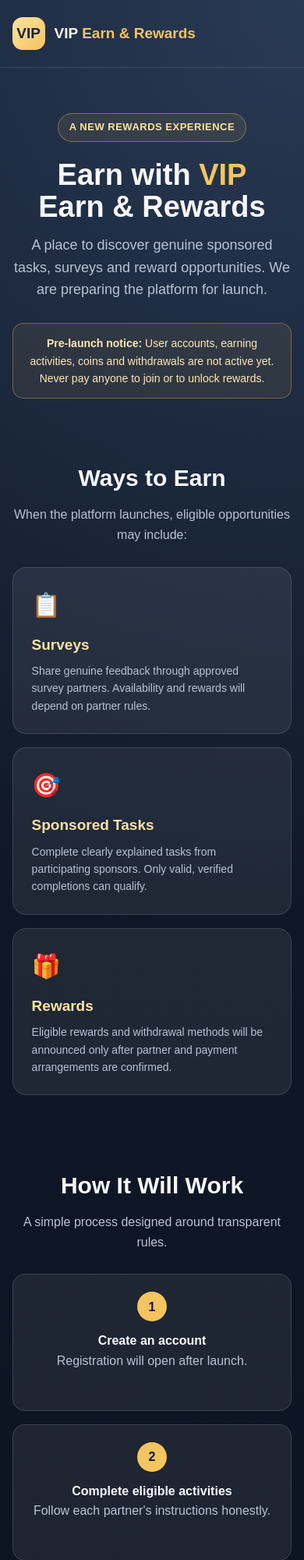
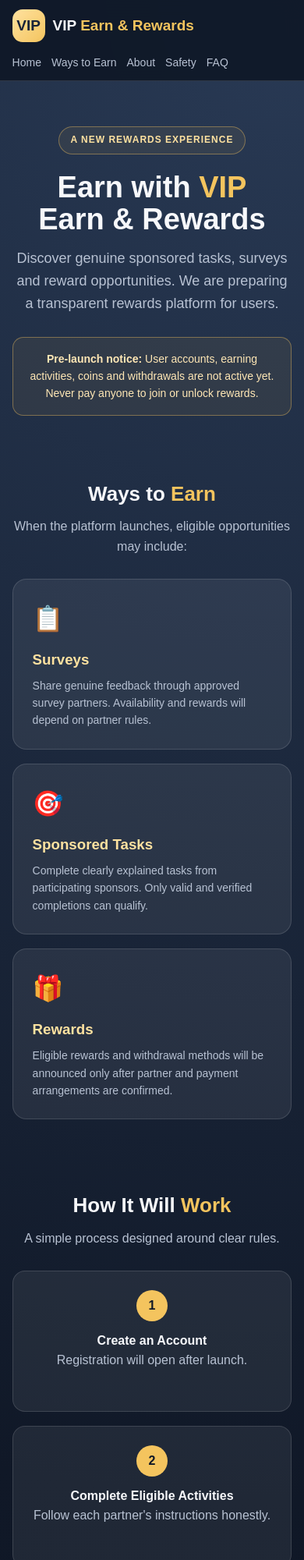
Before and after one commit to sahabsiyal66-hub/VIP-Earn-Rewards, a plain HTML site: page index.html in a window 390 px wide. Shown: the top 2000 px of the page at 78% size. Drawn offline with Linux system fonts and the light colour scheme.

Commit message:
Update index.html

```diff
--- a/index.html
+++ b/index.html
@@ -5,120 +5,247 @@
 <meta charset="UTF-8">
 <meta name="viewport" content="width=device-width, initial-scale=1.0">
 <meta name="theme-color" content="#101827">
-  <meta name="description" content="VIP Earn & Rewards - discover sponsored tasks, surveys and rewards. Coming soon.">
+<meta name="description" content="VIP Earn & Rewards - Discover genuine sponsored tasks, surveys and reward opportunities.">
 <title>VIP Earn & Rewards</title>
+
 <style>
 :root {
-      --navy: #101827;
-      --gold: #f4c45e;
-      --gold2: #ffe2a0;
-      --text: #f7f8fb;
-      --muted: #b8c2d3;
-      --panel: rgba(255,255,255,.07);
-      --line: rgba(255,255,255,.13);
+  --navy:#101827;
+  --gold:#f4c45e;
+  --light:#ffe2a0;
+  --text:#f7f8fb;
+  --muted:#b8c2d3;
+  --panel:rgba(255,255,255,.07);
+  --line:rgba(255,255,255,.13);
 }
-    * { box-sizing: border-box; }
-    body {
-      margin: 0;
-      font-family: Arial, Helvetica, sans-serif;
-      color: var(--text);
-      background: radial-gradient(circle at top right, #293a55 0, var(--navy) 48%, #0b1220 100%);
-      line-height: 1.6;
+*{box-sizing:border-box;scroll-behavior:smooth}
+body{
+  margin:0;
+  font-family:Arial,Helvetica,sans-serif;
+  color:var(--text);
+  background:radial-gradient(circle at top right,#293a55 0,var(--navy) 48%,#0b1220 100%);
+  line-height:1.6;
 }
-    .wrap { width: min(1100px, 92%); margin: auto; }
-    header { padding: 22px 0; border-bottom: 1px solid var(--line); }
-    .brand { display: flex; align-items: center; gap: 12px; font-weight: 800; font-size: 19px; }
-    .logo {
-      width: 42px; height: 42px; border-radius: 13px; display: grid; place-items: center;
-      color: #172338; background: linear-gradient(135deg, var(--gold2), var(--gold)); font-weight: 900;
+.wrap{width:min(1100px,92%);margin:auto}
+header{
+  position:sticky;top:0;z-index:10;
+  background:#101827ed;
+  border-bottom:1px solid var(--line);
+  backdrop-filter:blur(12px);
 }
-    .hero { padding: 78px 0 66px; text-align: center; }
-    .tag {
-      display: inline-block; padding: 7px 14px; border: 1px solid rgba(244,196,94,.4);
-      border-radius: 30px; color: var(--gold2); background: rgba(244,196,94,.09);
-      font-size: 13px; font-weight: 700; letter-spacing: .5px;
+.nav{
+  min-height:72px;display:flex;align-items:center;
+  justify-content:space-between;gap:15px;flex-wrap:wrap;
 }
-    h1 { margin: 22px 0 14px; font-size: clamp(38px, 7vw, 66px); line-height: 1.08; }
-    h1 span { color: var(--gold); }
-    .intro { max-width: 680px; margin: 0 auto; color: var(--muted); font-size: 18px; }
-    .notice {
-      max-width: 720px; margin: 28px auto 0; padding: 14px 18px; border-radius: 14px;
-      border: 1px solid rgba(244,196,94,.35); background: rgba(244,196,94,.08);
-      color: #ffe7b5; font-size: 14px;
+.brand{display:flex;align-items:center;gap:10px;font-weight:800;font-size:19px}
+.logo{
+  width:42px;height:42px;border-radius:13px;
+  display:grid;place-items:center;
+  color:#172338;background:linear-gradient(135deg,var(--light),var(--gold));
+  font-weight:900;
 }
-    .section { padding: 30px 0 62px; }
-    .section h2 { text-align: center; font-size: 30px; margin: 0 0 10px; }
-    .sub { text-align: center; color: var(--muted); margin: 0 auto 28px; max-width: 620px; }
-    .grid { display: grid; grid-template-columns: repeat(3, 1fr); gap: 17px; }
-    .card {
-      padding: 24px; border: 1px solid var(--line); border-radius: 18px;
-      background: var(--panel); min-height: 190px;
+nav{display:flex;gap:20px;flex-wrap:wrap}
+nav a{color:var(--muted);text-decoration:none;font-size:14px}
+nav a:hover{color:var(--gold)}
+.hero{text-align:center;padding:80px 0 65px}
+.tag{
+  display:inline-block;padding:7px 15px;
+  border:1px solid #f4c45e66;border-radius:30px;
+  color:var(--light);background:#f4c45e12;
+  font-size:12px;font-weight:bold;letter-spacing:1px;
 }
-    .icon { font-size: 30px; }
-    .card h3 { margin: 12px 0 7px; color: var(--gold2); font-size: 19px; }
-    .card p { margin: 0; color: var(--muted); font-size: 14px; }
-    .steps { display: grid; grid-template-columns: repeat(3, 1fr); gap: 17px; }
-    .step { text-align: center; padding: 22px 16px; border-radius: 16px; background: var(--panel); border: 1px solid var(--line); }
-    .num { width: 38px; height: 38px; margin: 0 auto 12px; display: grid; place-items: center; border-radius: 50%; background: var(--gold); color: var(--navy); font-weight: 900; }
-    footer { padding: 25px 0; text-align: center; border-top: 1px solid var(--line); color: var(--muted); font-size: 13px; }
-    @media (max-width: 700px) {
-      .hero { padding: 58px 0 48px; }
-      .grid, .steps { grid-template-columns: 1fr; }
-      .card { min-height: auto; }
+h1{font-size:clamp(38px,7vw,66px);line-height:1.1;margin:22px 0 14px}
+.gold{color:var(--gold)}
+.intro{max-width:680px;margin:auto;color:var(--muted);font-size:18px}
+.notice{
+  max-width:760px;margin:28px auto 0;padding:16px;
+  border-radius:14px;border:1px solid #f4c45e66;
+  background:#f4c45e12;color:#ffe7b5;font-size:14px;
+}
+.section{padding:35px 0 55px}
+.section h2{text-align:center;font-size:30px;margin:0 0 8px}
+.sub{text-align:center;color:var(--muted);max-width:650px;margin:0 auto 28px}
+.grid{display:grid;grid-template-columns:repeat(3,1fr);gap:18px}
+.card{
+  padding:25px;border:1px solid var(--line);
+  border-radius:18px;background:var(--panel);
+  transition:transform .2s,border-color .2s;
+}
+.card:hover{transform:translateY(-4px);border-color:#f4c45e88}
+.icon{font-size:32px}
+.card h3{color:var(--light);margin:12px 0 7px}
+.card p{color:var(--muted);font-size:14px;margin:0}
+.steps{display:grid;grid-template-columns:repeat(3,1fr);gap:18px}
+.step{
+  text-align:center;padding:24px 17px;
+  border-radius:16px;background:var(--panel);
+  border:1px solid var(--line);
+}
+.num{
+  width:40px;height:40px;margin:0 auto 12px;
+  display:grid;place-items:center;border-radius:50%;
+  background:var(--gold);color:var(--navy);font-weight:900;
+}
+.info{
+  max-width:850px;margin:auto;padding:25px;
+  border:1px solid var(--line);border-radius:18px;
+  background:var(--panel);
+}
+.info p{color:var(--muted)}
+.faq-item{padding:16px 0;border-bottom:1px solid var(--line)}
+.faq-item:last-child{border:0}
+.faq-item h3{font-size:16px;color:var(--light);margin:0 0 6px}
+.faq-item p{font-size:14px;color:var(--muted);margin:0}
+footer{
+  margin-top:25px;padding:28px 0;text-align:center;
+  border-top:1px solid var(--line);
+  color:var(--muted);font-size:13px;
+}
+footer a{color:var(--gold);text-decoration:none}
+@media(max-width:700px){
+  .nav{padding:12px 0}
+  nav{gap:13px}
+  .hero{padding:58px 0 45px}
+  .grid,.steps{grid-template-columns:1fr}
+  .section h2{font-size:26px}
 }
 </style>
 </head>
+
 <body>
 <header>
-    <div class="wrap brand">
+  <div class="wrap nav">
+    <div class="brand">
       <div class="logo">VIP</div>
-      <div>VIP <span style="color:#f4c45e">Earn & Rewards</span></div>
+      <div>VIP <span class="gold">Earn & Rewards</span></div>
+    </div>
+    <nav>
+      <a href="#home">Home</a>
+      <a href="#earn">Ways to Earn</a>
+      <a href="#about">About</a>
+      <a href="#safety">Safety</a>
+      <a href="#faq">FAQ</a>
+    </nav>
   </div>
 </header>
 
 <main>
-    <section class="hero wrap">
+<section class="hero wrap" id="home">
   <div class="tag">A NEW REWARDS EXPERIENCE</div>
-      <h1>Earn with <span>VIP</span><br>Earn & Rewards</h1>
-      <p class="intro">A place to discover genuine sponsored tasks, surveys and reward opportunities. We are preparing the platform for launch.</p>
-      <div class="notice"><strong>Pre-launch notice:</strong> User accounts, earning activities, coins and withdrawals are not active yet. Never pay anyone to join or to unlock rewards.</div>
+  <h1>Earn with <span class="gold">VIP</span><br>Earn & Rewards</h1>
+  <p class="intro">
+    Discover genuine sponsored tasks, surveys and reward opportunities.
+    We are preparing a transparent rewards platform for users.
+  </p>
+  <div class="notice">
+    <strong>Pre-launch notice:</strong>
+    User accounts, earning activities, coins and withdrawals are not active yet.
+    Never pay anyone to join or unlock rewards.
+  </div>
 </section>
 
-    <section class="section wrap">
-      <h2>Ways to Earn</h2>
+<section class="section wrap" id="earn">
+  <h2>Ways to <span class="gold">Earn</span></h2>
   <p class="sub">When the platform launches, eligible opportunities may include:</p>
   <div class="grid">
     <article class="card">
       <div class="icon">📋</div>
       <h3>Surveys</h3>
-          <p>Share genuine feedback through approved survey partners. Availability and rewards will depend on partner rules.</p>
+      <p>Share genuine feedback through approved survey partners.
+      Availability and rewards will depend on partner rules.</p>
     </article>
     <article class="card">
       <div class="icon">🎯</div>
       <h3>Sponsored Tasks</h3>
-          <p>Complete clearly explained tasks from participating sponsors. Only valid, verified completions can qualify.</p>
+      <p>Complete clearly explained tasks from participating sponsors.
+      Only valid and verified completions can qualify.</p>
     </article>
     <article class="card">
       <div class="icon">🎁</div>
       <h3>Rewards</h3>
-          <p>Eligible rewards and withdrawal methods will be announced only after partner and payment arrangements are confirmed.</p>
+      <p>Eligible rewards and withdrawal methods will be announced
+      only after partner and payment arrangements are confirmed.</p>
     </article>
   </div>
 </section>
 
 <section class="section wrap">
-      <h2>How It Will Work</h2>
-      <p class="sub">A simple process designed around transparent rules.</p>
+  <h2>How It Will <span class="gold">Work</span></h2>
+  <p class="sub">A simple process designed around clear rules.</p>
   <div class="steps">
-        <div class="step"><div class="num">1</div><strong>Create an account</strong><p class="sub">Registration will open after launch.</p></div>
-        <div class="step"><div class="num">2</div><strong>Complete eligible activities</strong><p class="sub">Follow each partner's instructions honestly.</p></div>
-        <div class="step"><div class="num">3</div><strong>Request a reward</strong><p class="sub">Payment options and minimum limits will be published when confirmed.</p></div>
+    <div class="step">
+      <div class="num">1</div>
+      <strong>Create an Account</strong>
+      <p class="sub">Registration will open after launch.</p>
+    </div>
+    <div class="step">
+      <div class="num">2</div>
+      <strong>Complete Eligible Activities</strong>
+      <p class="sub">Follow each partner's instructions honestly.</p>
+    </div>
+    <div class="step">
+      <div class="num">3</div>
+      <strong>Request a Reward</strong>
+      <p class="sub">Payment options and minimum limits will be published when confirmed.</p>
+    </div>
+  </div>
+</section>
+
+<section class="section wrap" id="about">
+  <h2>About <span class="gold">VIP Earn & Rewards</span></h2>
+  <div class="info">
+    <p>
+      VIP Earn & Rewards is being developed to bring eligible sponsored
+      activities and reward opportunities together in one place.
+    </p>
+    <p>
+      Our goal is to explain every activity clearly, follow partner rules
+      and keep reward conditions transparent. The platform is currently
+      in its pre-launch stage.
+    </p>
+  </div>
+</section>
+
+<section class="section wrap" id="safety">
+  <h2>Safety & <span class="gold">Trust</span></h2>
+  <div class="info">
+    <p>✓ No payment is required to join the platform.</p>
+    <p>✓ No guaranteed income or rewards are promised.</p>
+    <p>✓ Only approved and eligible partner activities may be offered.</p>
+    <p>✓ Reward and withdrawal rules will be shared before launch.</p>
+    <p>✓ Never share your password, OTP or private banking details with strangers.</p>
+  </div>
+</section>
+
+<section class="section wrap" id="faq">
+  <h2>Frequently Asked <span class="gold">Questions</span></h2>
+  <div class="info">
+    <div class="faq-item">
+      <h3>Is VIP Earn & Rewards open now?</h3>
+      <p>No. The website is currently in pre-launch stage.</p>
+    </div>
+    <div class="faq-item">
+      <h3>Can I earn coins today?</h3>
+      <p>No. Accounts, tasks and coins are not active yet.</p>
+    </div>
+    <div class="faq-item">
+      <h3>Do I need to pay to join?</h3>
+      <p>No. Never pay anyone to join or unlock rewards.</p>
+    </div>
+    <div class="faq-item">
+      <h3>Which withdrawal methods will be available?</h3>
+      <p>Payment methods will be announced only after arrangements are verified.</p>
+    </div>
   </div>
 </section>
 </main>
 
 <footer>
-    <div class="wrap">© 2026 VIP Earn & Rewards. All rights reserved.<br>Rewards are not guaranteed. Offers, eligibility and payment terms will be disclosed before launch.</div>
+  <div class="wrap">
+    © 2026 VIP Earn & Rewards. All rights reserved.<br>
+    Rewards are not guaranteed. Offers, eligibility and payment terms
+    will be disclosed before launch.
+  </div>
 </footer>
 </body>
 </html>
```
Lines whose indentation alone changed are shown as unchanged.
